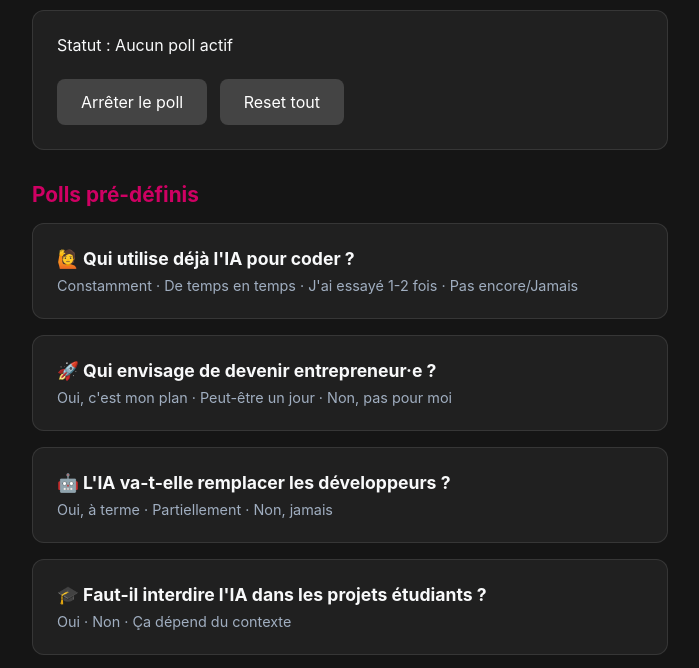
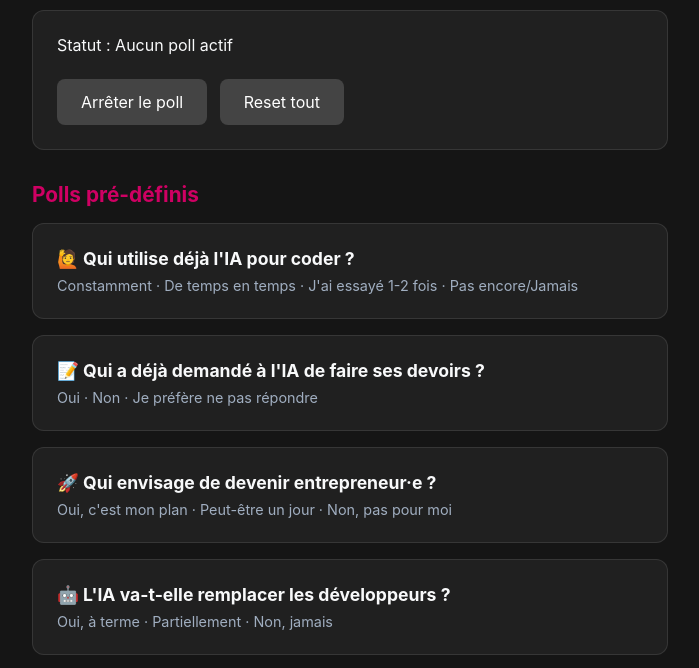
Before and after one commit to cm0s/ai-dev-unige-sys-info-slides-2026, a plain HTML site: page poll/admin.html in a window 1280 px wide. Shown: the part 89-757 px from the top of the page, without its empty margins (290-989 px from the left). Drawn offline with Linux system fonts and the light colour scheme; no server answers.

Commit message:
add new poll question about AI homework requests and update existing question IDs in admin.html

```diff
--- a/poll/admin.html
+++ b/poll/admin.html
@@ -147,16 +147,21 @@
 </div>
 
 <div class="poll-preset" onclick="launchPreset(1)">
+  <h3>📝 Qui a déjà demandé à l'IA de faire ses devoirs ?</h3>
+  <div class="opts">Oui · Non · Je préfère ne pas répondre</div>
+</div>
+
+<div class="poll-preset" onclick="launchPreset(2)">
   <h3>🚀 Qui envisage de devenir entrepreneur·e ?</h3>
   <div class="opts">Oui, c'est mon plan · Peut-être un jour · Non, pas pour moi</div>
 </div>
 
-<div class="poll-preset" onclick="launchPreset(2)">
+<div class="poll-preset" onclick="launchPreset(3)">
   <h3>🤖 L'IA va-t-elle remplacer les développeurs ?</h3>
   <div class="opts">Oui, à terme · Partiellement · Non, jamais</div>
 </div>
 
-<div class="poll-preset" onclick="launchPreset(3)">
+<div class="poll-preset" onclick="launchPreset(4)">
   <h3>🎓 Faut-il interdire l'IA dans les projets étudiants ?</h3>
   <div class="opts">Oui · Non · Ça dépend du contexte</div>
 </div>
@@ -194,6 +199,11 @@
       question: "Qui utilise déjà l'IA pour coder ?",
       subtitle: "",
       options: ["Constamment", "De temps en temps", "J'ai essayé 1-2 fois", "Pas encore/Jamais"]
+    },
+    {
+      question: "Qui a déjà demandé à l'IA de faire ses devoirs ?",
+      subtitle: "",
+      options: ["Oui", "Non", "Je préfère ne pas répondre"]
     },
     {
       question: "Qui envisage de devenir entrepreneur·e ?",
```
